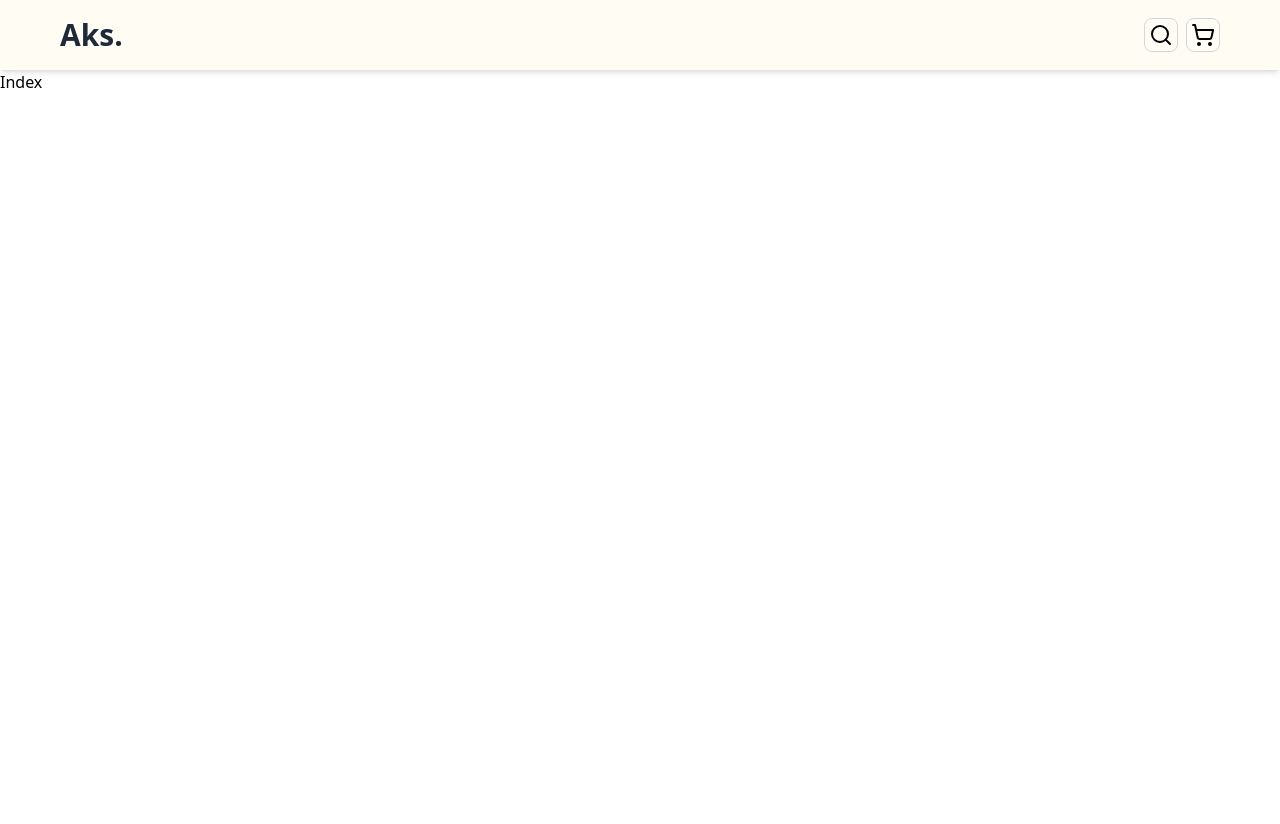
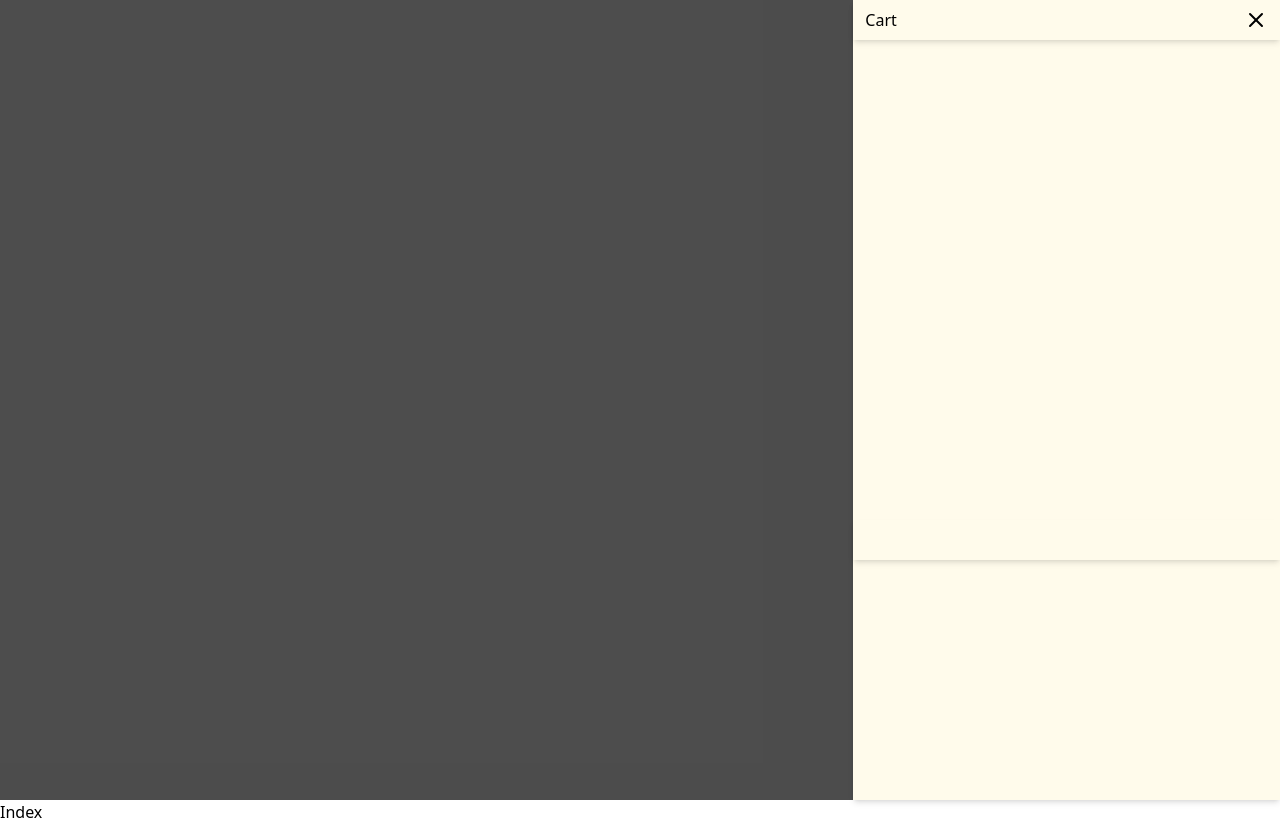
Before and after one commit to Nemanja0033/furniture-e-commerce, a React (Vite) app: page / in a window 1280 px wide. Both pictures are taken after a click on the button 1203 px from the left and 35 px from the top of the page. Before the commit the page ends 800 px from the top, so only its background shows below. Built offline with nearby package versions, Linux system fonts and the light colour scheme.

Commit message:
Cart navigation dynamic showing and hiding

```diff
--- /dev/null
+++ b/src/components/Cart.tsx/CartNavigation.tsx
@@ -0,0 +1,24 @@
+import {X}  from 'lucide-react'
+
+interface CartNavigationProps {
+    products: any[],
+    toggler: any
+}
+const CartNavigation = ({products, toggler}: CartNavigationProps) => {
+    return (
+        <aside className='md:w-1/3 bg-amber-50 w-full h-screen grid grid-cols-1 shadow-md'>
+            <nav className="flex w-full h-[40px] px-3 justify-between items-center shadow-md" >
+                <span>Cart</span>
+                <button onClick={toggler} className='cursor-pointer'><X size={24} /></button>
+            </nav>
+            <section className="w-full grid grid-col-1 overflow-auto">
+
+            </section>
+            <nav className="flex w-full h-[40px] justify-center items-center shadow-md">
+
+            </nav>
+        </aside>
+    )
+}
+
+export default CartNavigation
--- a/src/components/Navigation.tsx
+++ b/src/components/Navigation.tsx
@@ -1,10 +1,28 @@
 import {Search, ShoppingCart} from 'lucide-react'
+import { useState } from 'react';
 import { Link, useLocation } from 'react-router'
+import CartNavigation from './Cart.tsx/CartNavigation';
+
 
 const Navigation = () => {
     const path = useLocation();
-    console.log(path)
-  return (
+    const [isCartOpen, setIsCartOpen] = useState(false);
+
+    const cartNavToggler = () => {
+        setIsCartOpen(false);
+    }
+
+    if(isCartOpen){
+        return (
+        <div className='bg-black/70 w-full max-h-screen flex justify-end'>
+            <CartNavigation products={[]}
+                            toggler={cartNavToggler}
+                            />
+        </div>
+        )
+    }
+
+    return (
     <nav className="w-full h-[70px] items-center px-15 flex justify-between shadow-md backdrop-blur-lg bg-amber-50/60">
         <Link to={'/'} className="text-3xl font-bold text-gray-800">Aks.</Link>
         <div className="flex items-center gap-2">
@@ -18,7 +36,7 @@ const Navigation = () => {
                 <input className='border border-gray-300 p-1 rounded-lg' type='text' placeholder='Search products' />
               </>
             )}
-            <button className='rounded-lg border-gray-300 border p-1 hover:bg-gray-100 cursor-pointer'><ShoppingCart size={24} /></button>
+            <button onClick={() => setIsCartOpen(true)} className='rounded-lg border-gray-300 border p-1 hover:bg-gray-100 cursor-pointer'><ShoppingCart size={24} /></button>
         </div>
     </nav>
   )
```
